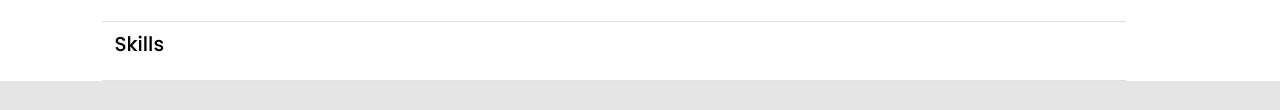
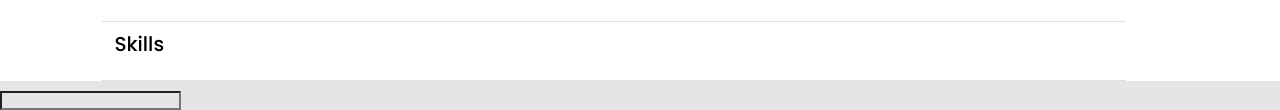
Before and after one commit to lerfast/my-portfolio, a website: page index.html in a window 1280 px wide. Shown: the part 4063-4173 px from the top of the page. Drawn offline with Linux system fonts and the light colour scheme.

Commit message:
Add form first request

```diff
--- a/index.html
+++ b/index.html
@@ -277,7 +277,13 @@
     </div>
   </div>
   </div>
-
+  <section>
+    <form action="">
+      <label for="name">
+        <input type="text" id="name" name="user-name" maxlength="30" required>
+      </label>
+    </form>
+  </section>
 
 </body>
 
```
